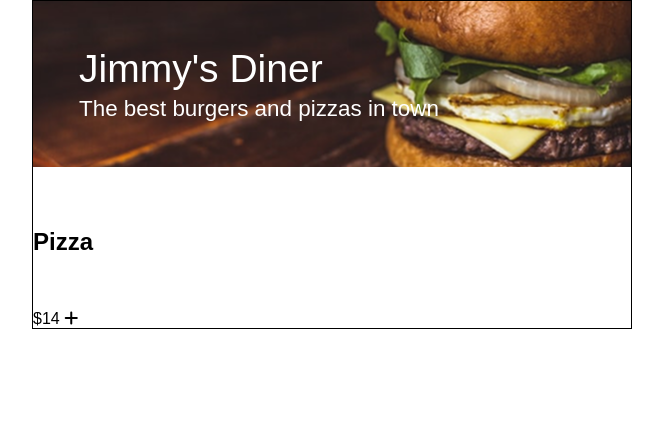
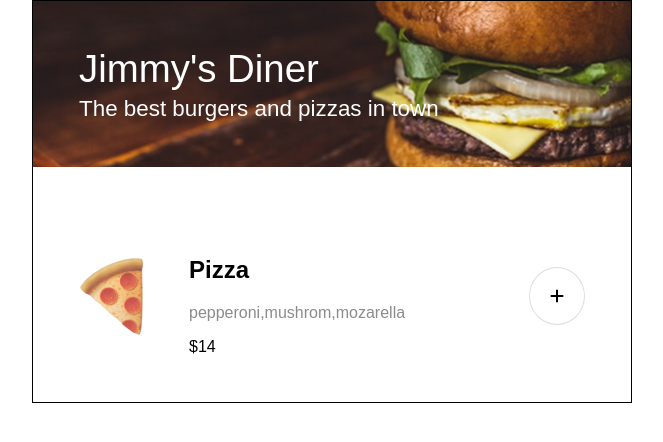
Before and after one commit to erzanthedev/mobile-ordering-app, a plain HTML site: page index.html in a window 1280 px wide. Shown: the whole page, without its empty margins (308-971 px from the left). Drawn offline with Linux system fonts and the light colour scheme; a web font is replaced by a local one.

Commit message:
styling to meal

```diff
--- a/index.css
+++ b/index.css
@@ -12,7 +12,7 @@ body {
 /* Typography */
 h1 {
   font-weight: 400;
-  font-size: 2.4375rem;
+  font-size: 2.4rem;
   color: #fff;
   margin: 0;
 }
@@ -33,7 +33,38 @@ header {
 }
 
 .diner-motto {
-  font-size: 1.40125rem;
+  font-size: 1.4rem;
   margin-top: 5px;
-  /* line-height: 13.8px; */
 }
+
+/* Main */
+
+main {
+  padding: 46px;
+}
+
+.meal {
+  /* border-bottom: 1px solid lightgray; */
+  display: flex;
+  align-items: center;
+  gap: 30px;
+}
+
+.meal-ingredients {
+  color: #8b8b8b;
+  font-weight: 400;
+  font-size: 1rem;
+}
+
+.fa-plus {
+  width: 50;
+  height: 50;
+  border: 1px solid #dedede;
+  padding: 20px;
+  border-radius: 50%;
+  /* text-align: center; */
+}
+
+.push-right {
+  margin-left: auto;
+}
--- a/index.html
+++ b/index.html
@@ -29,13 +29,13 @@
     </header>
     <main>
       <div class="meal">
-        <img src="" alt="" />
+        <img src="./images/pizza.png" alt="pizza" />
         <div class="meal-details">
           <h2 class="meal-name">Pizza</h2>
           <p class="meal-ingredients">pepperoni,mushrom,mozarella</p>
           <span class="meal-price">$14</span>
-          <i class="fa-solid fa-plus"></i>
         </div>
+        <i class="fa-solid fa-plus push-right"></i>
       </div>
     </main>
   </body>
```
Also changed, not shown: images/pizza.png (added).
